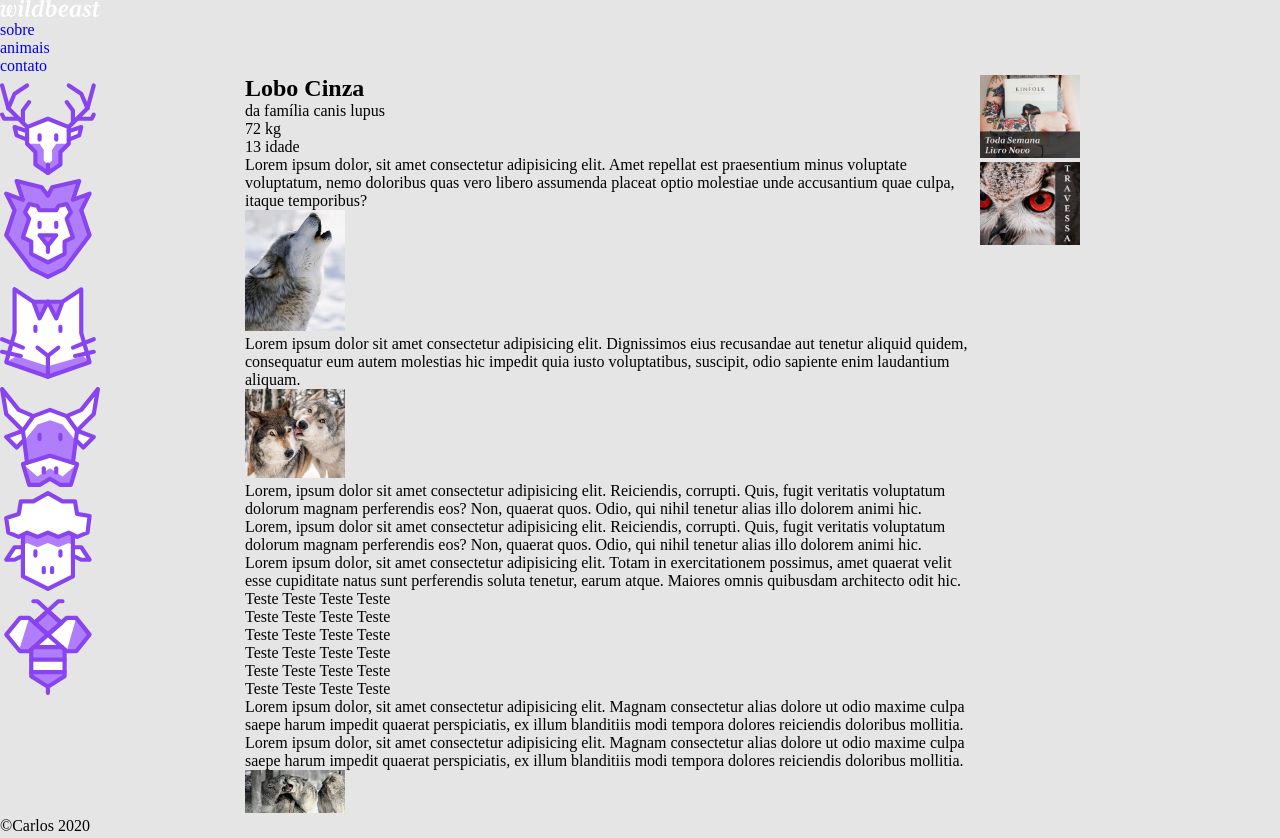
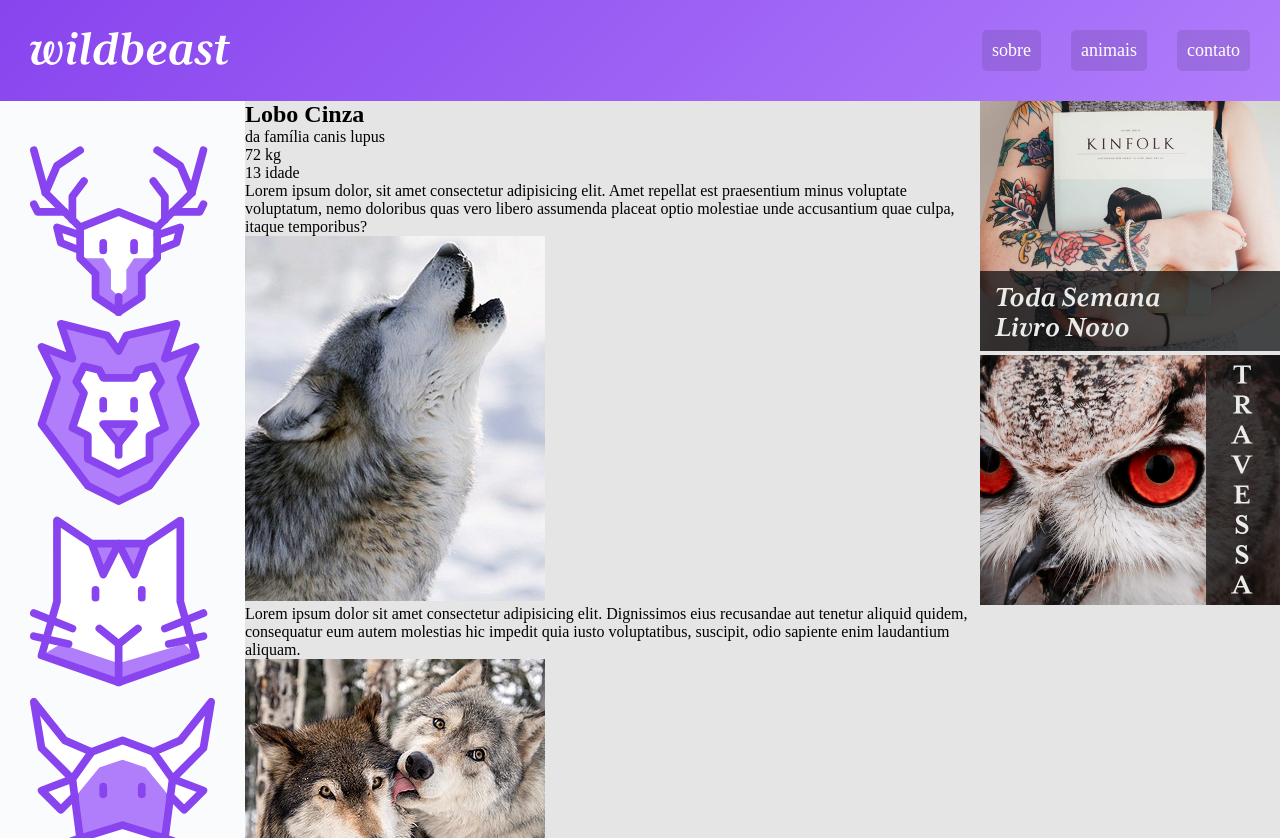
Before and after one commit to carlosheds/wildbeast, a plain HTML site: page index.html in a window 1280 px wide. Shown: the top 838 px of the page. Drawn offline with Linux system fonts and the light colour scheme.

Commit message:
header style finished

```diff
--- a/style.css
+++ b/style.css
@@ -12,7 +12,7 @@ a {
 }
 
 img {
-    max-width: 100px;
+    max-width: 100%;
 }
 
 body {
@@ -28,12 +28,50 @@ body {
     "footer footer footer";
 }
 
+/*HEADER*/
+
 .header {
     grid-area: header;
+    background: linear-gradient(135deg,#84e,#B07DFB);
+    padding: 30px;
+    display: grid;
+    grid-template-columns: 1fr auto;
+    align-items: center;
 }
+
+.logo {
+    max-width: 200px;
+}
+
+.header nav ul {
+    display: flex;
+    flex-wrap: wrap;
+}
+
+.header nav a {
+    display: block;
+    padding: 10px;
+    color: white;
+    font-size: 1.125em;
+    background: rgba(0,0,0,.1);
+    border-radius: 5px;
+    transition: .1s;
+}
+
+.header nav a:hover {
+    background: rgba(0,0,0,.5);
+}
+
+.header li + li {
+    margin-left: 30px;
+}
+
+/*SIDENAV*/
 
 .sidenav {
     grid-area: sidenav;
+    background: #fafbfc;
+    padding: 30px;
 }
 
 .content {
```
